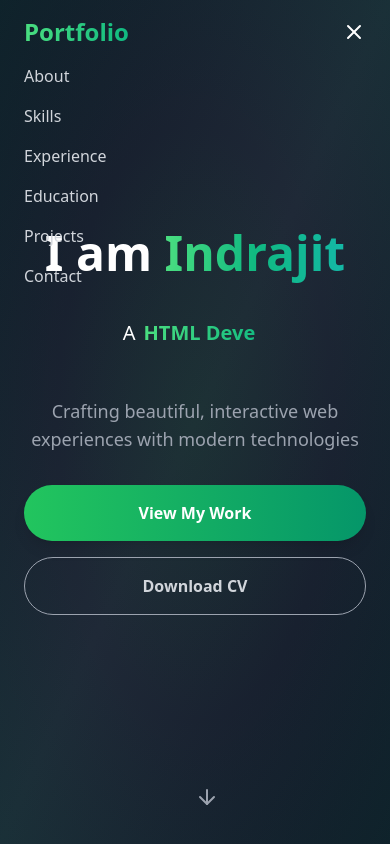
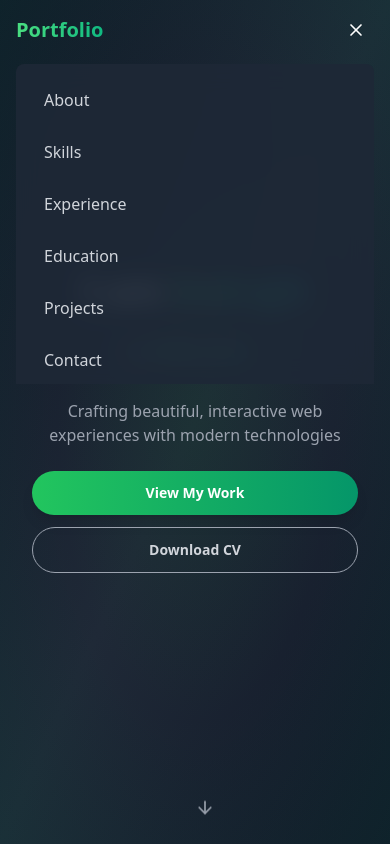
Before and after one commit to devindrajit1998/modern-timeline-web, a React (Vite) app: page / in a window 390 px wide. Both pictures are taken after a click on the button 354 px from the left and 32 px from the top of the page. Shown: the top 844 px of the page. Built offline with nearby package versions, Linux system fonts and the light colour scheme.

Commit message:
Fix: Improve responsiveness
Addresses issues with the responsive design of the menu and timeline components, and improves overall page responsiveness.

```diff
--- a/src/components/Education.tsx
+++ b/src/components/Education.tsx
@@ -25,10 +25,10 @@ const Education = () => {
   ];
 
   return (
-    <section id="education" className="py-16 bg-gray-900">
-      <div className="container mx-auto px-6">
-        <div className="max-w-4xl mx-auto">
-          <h2 className="text-3xl font-bold text-center mb-12 bg-gradient-to-r from-green-400 to-emerald-500 bg-clip-text text-transparent">
+    <section id="education" className="py-12 md:py-16 bg-gray-900">
+      <div className="container mx-auto px-4 md:px-6">
+        <div className="max-w-5xl mx-auto">
+          <h2 className="text-2xl md:text-3xl font-bold text-center mb-8 md:mb-12 bg-gradient-to-r from-green-400 to-emerald-500 bg-clip-text text-transparent">
             Education
           </h2>
           <Timeline items={education} />
--- a/src/components/Experience.tsx
+++ b/src/components/Experience.tsx
@@ -28,10 +28,10 @@ const Experience = () => {
   ];
 
   return (
-    <section id="experience" className="py-16 bg-gray-800/50">
-      <div className="container mx-auto px-6">
-        <div className="max-w-4xl mx-auto">
-          <h2 className="text-3xl font-bold text-center mb-12 bg-gradient-to-r from-green-400 to-emerald-500 bg-clip-text text-transparent">
+    <section id="experience" className="py-12 md:py-16 bg-gray-800/50">
+      <div className="container mx-auto px-4 md:px-6">
+        <div className="max-w-5xl mx-auto">
+          <h2 className="text-2xl md:text-3xl font-bold text-center mb-8 md:mb-12 bg-gradient-to-r from-green-400 to-emerald-500 bg-clip-text text-transparent">
             Work Experience
           </h2>
           <Timeline items={experiences} />
--- a/src/components/Header.tsx
+++ b/src/components/Header.tsx
@@ -26,19 +26,19 @@ const Header = () => {
     <header className={`fixed top-0 w-full z-50 transition-all duration-300 ${
       scrolled ? 'bg-gray-900/95 backdrop-blur-md shadow-lg' : 'bg-transparent'
     }`}>
-      <nav className="container mx-auto px-6 py-4">
+      <nav className="container mx-auto px-4 py-3">
         <div className="flex items-center justify-between">
-          <div className="text-2xl font-bold bg-gradient-to-r from-green-400 to-emerald-500 bg-clip-text text-transparent">
+          <div className="text-xl md:text-2xl font-bold bg-gradient-to-r from-green-400 to-emerald-500 bg-clip-text text-transparent">
             Portfolio
           </div>
 
           {/* Desktop Menu */}
-          <div className="hidden md:flex space-x-8">
+          <div className="hidden md:flex space-x-6 lg:space-x-8">
             {navItems.map((item) => (
               <button
                 key={item}
                 onClick={() => scrollToSection(item)}
-                className="text-gray-300 hover:text-white transition-colors duration-300 relative group"
+                className="text-gray-300 hover:text-white transition-colors duration-300 relative group text-sm lg:text-base"
               >
                 {item}
                 <span className="absolute bottom-0 left-0 w-0 h-0.5 bg-gradient-to-r from-green-400 to-emerald-500 group-hover:w-full transition-all duration-300"></span>
@@ -48,27 +48,29 @@ const Header = () => {
 
           {/* Mobile Menu Button */}
           <button
-            className="md:hidden text-white"
+            className="md:hidden text-white p-2"
             onClick={() => setIsMenuOpen(!isMenuOpen)}
           >
-            {isMenuOpen ? <X size={24} /> : <Menu size={24} />}
+            {isMenuOpen ? <X size={20} /> : <Menu size={20} />}
           </button>
         </div>
 
         {/* Mobile Menu */}
-        {isMenuOpen && (
-          <div className="md:hidden mt-4 space-y-4 animate-fade-in">
+        <div className={`md:hidden transition-all duration-300 overflow-hidden ${
+          isMenuOpen ? 'max-h-80 opacity-100 mt-4' : 'max-h-0 opacity-0'
+        }`}>
+          <div className="bg-gray-800/90 rounded-lg backdrop-blur-md p-4 space-y-3">
             {navItems.map((item) => (
               <button
                 key={item}
                 onClick={() => scrollToSection(item)}
-                className="block w-full text-left text-gray-300 hover:text-white transition-colors duration-300"
+                className="block w-full text-left text-gray-300 hover:text-white transition-colors duration-300 py-2 px-3 rounded hover:bg-gray-700/50"
               >
                 {item}
               </button>
             ))}
           </div>
-        )}
+        </div>
       </nav>
     </header>
   );
--- a/src/components/Hero.tsx
+++ b/src/components/Hero.tsx
@@ -12,15 +12,15 @@ const Hero = () => {
     <section className="min-h-screen flex items-center justify-center relative bg-gradient-to-br from-gray-900 via-gray-800 to-gray-900">
       <div className="absolute inset-0 bg-[radial-gradient(ellipse_at_center,_var(--tw-gradient-stops))] from-green-900/20 via-transparent to-emerald-900/20"></div>
 
-      <div className="container mx-auto px-6 text-center relative z-10">
+      <div className="container mx-auto px-4 text-center relative z-10">
         <div className="animate-fade-in">
-          <h1 className="text-5xl md:text-7xl font-bold mb-6">
+          <h1 className="text-4xl sm:text-5xl md:text-6xl lg:text-7xl font-bold mb-4 md:mb-6">
             <span className="text-white">I am </span>
             <span className="bg-gradient-to-r from-green-400 via-emerald-500 to-teal-500 bg-clip-text text-transparent">
               Indrajit
             </span>
           </h1>
-          <div className="text-xl md:text-3xl text-gray-300 mb-8 h-16 flex items-center justify-center">
+          <div className="text-lg sm:text-xl md:text-2xl lg:text-3xl text-gray-300 mb-6 md:mb-8 h-12 md:h-16 flex items-center justify-center">
             <span className="text-white mr-2">A </span>
             <span className="bg-gradient-to-r from-green-400 to-emerald-500 bg-clip-text text-transparent font-semibold">
               <Typewriter
@@ -38,17 +38,17 @@ const Hero = () => {
               />
             </span>
           </div>
-          <p className="text-lg md:text-xl text-gray-400 mb-8 max-w-3xl mx-auto">
+          <p className="text-base sm:text-lg md:text-xl text-gray-400 mb-6 md:mb-8 max-w-3xl mx-auto px-4">
             Crafting beautiful, interactive web experiences with modern technologies
           </p>
-          <div className="flex flex-col sm:flex-row gap-4 justify-center">
+          <div className="flex flex-col sm:flex-row gap-3 md:gap-4 justify-center px-4">
             <button
               onClick={scrollToAbout}
-              className="px-8 py-4 bg-gradient-to-r from-green-500 to-emerald-600 rounded-full text-white font-semibold hover:scale-105 transition-transform duration-300 shadow-lg hover:shadow-green-500/25"
+              className="px-6 md:px-8 py-3 md:py-4 bg-gradient-to-r from-green-500 to-emerald-600 rounded-full text-white font-semibold hover:scale-105 transition-transform duration-300 shadow-lg hover:shadow-green-500/25 text-sm md:text-base"
             >
               View My Work
             </button>
-            <button className="px-8 py-4 border border-gray-400 rounded-full text-gray-300 font-semibold hover:bg-white hover:text-gray-900 transition-all duration-300">
+            <button className="px-6 md:px-8 py-3 md:py-4 border border-gray-400 rounded-full text-gray-300 font-semibold hover:bg-white hover:text-gray-900 transition-all duration-300 text-sm md:text-base">
               Download CV
             </button>
           </div>
@@ -57,9 +57,10 @@ const Hero = () => {
 
       <button
         onClick={scrollToAbout}
-        className="absolute bottom-8 left-1/2 transform -translate-x-1/2 text-gray-400 hover:text-white transition-colors duration-300 animate-bounce"
+        className="absolute bottom-6 md:bottom-8 left-1/2 transform -translate-x-1/2 text-gray-400 hover:text-white transition-colors duration-300 animate-bounce"
       >
-        <ArrowDown size={24} />
+        <ArrowDown size={20} className="md:hidden" />
+        <ArrowDown size={24} className="hidden md:block" />
       </button>
     </section>
   );
--- a/src/components/Timeline.tsx
+++ b/src/components/Timeline.tsx
@@ -16,32 +16,36 @@ interface TimelineProps {
 
 const Timeline: React.FC<TimelineProps> = ({ items }) => {
   return (
-    <div className="relative max-w-4xl mx-auto">
-      {/* Timeline Line */}
-      <div className="absolute left-1/2 transform -translate-x-0.5 top-0 bottom-0 w-0.5 bg-gradient-to-b from-green-500 to-emerald-600"></div>
+    <div className="relative max-w-5xl mx-auto">
+      {/* Timeline Line - Hidden on mobile */}
+      <div className="absolute left-1/2 transform -translate-x-0.5 top-0 bottom-0 w-0.5 bg-gradient-to-b from-green-500 to-emerald-600 hidden md:block"></div>
 
       {items.map((item, index) => {
         const isLeft = index % 2 === 0;
 
         return (
-          <div key={index} className={`relative mb-8 ${isLeft ? 'pr-8 text-right' : 'pl-8 text-left'}`}>
-            {/* Timeline Dot */}
-            <div className="absolute top-3 left-1/2 transform -translate-x-1/2 w-3 h-3 bg-gradient-to-r from-green-500 to-emerald-600 rounded-full border-2 border-gray-900 z-10"></div>
+          <div key={index} className={`relative mb-6 md:mb-8 ${
+            // Mobile: full width, Desktop: half width with positioning
+            'w-full md:w-[calc(50%-1rem)]' +
+            (isLeft ? ' md:pr-8 md:text-right md:ml-0' : ' md:pl-8 md:text-left md:ml-auto')
+          }`}>
+            {/* Timeline Dot - Adjusted for mobile */}
+            <div className="absolute top-3 left-4 md:left-1/2 md:transform md:-translate-x-1/2 w-3 h-3 bg-gradient-to-r from-green-500 to-emerald-600 rounded-full border-2 border-gray-900 z-10"></div>
 
             {/* Content Card */}
-            <div className={`bg-gray-800/50 rounded-lg p-4 hover:bg-gray-800/70 transition-all duration-300 animate-fade-in ${isLeft ? 'ml-auto' : 'mr-auto'} w-[calc(50%-2rem)]`}>
+            <div className="bg-gray-800/50 rounded-lg p-4 hover:bg-gray-800/70 transition-all duration-300 animate-fade-in ml-8 md:ml-0">
               <div className="mb-2">
-                <h3 className="text-lg font-bold text-white">{item.title}</h3>
-                <span className="text-green-400 font-semibold text-sm">{item.period}</span>
+                <h3 className="text-base md:text-lg font-bold text-white">{item.title}</h3>
+                <span className="text-green-400 font-semibold text-xs md:text-sm">{item.period}</span>
               </div>
 
               {(item.company || item.institution) && (
-                <h4 className="text-base text-emerald-400 mb-2">
+                <h4 className="text-sm md:text-base text-emerald-400 mb-2">
                   {item.company || item.institution}
                 </h4>
               )}
 
-              <p className="text-gray-300 mb-3 leading-relaxed text-sm">{item.description}</p>
+              <p className="text-gray-300 mb-3 leading-relaxed text-xs md:text-sm">{item.description}</p>
 
               {item.technologies && (
                 <div className="flex flex-wrap gap-1">
```
